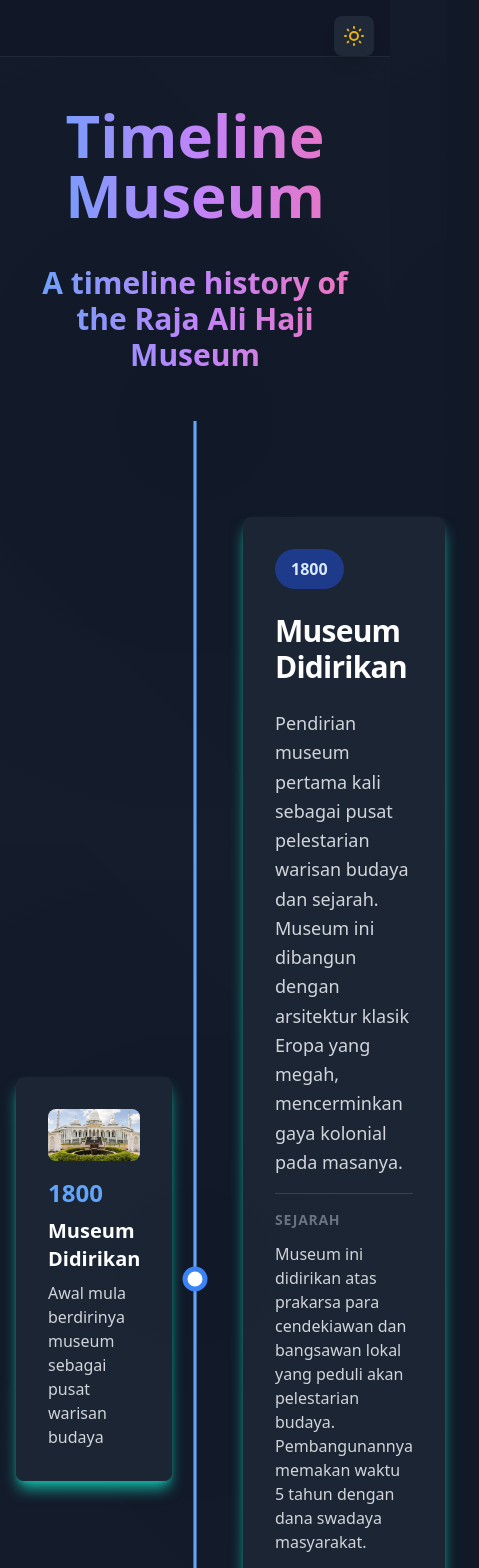
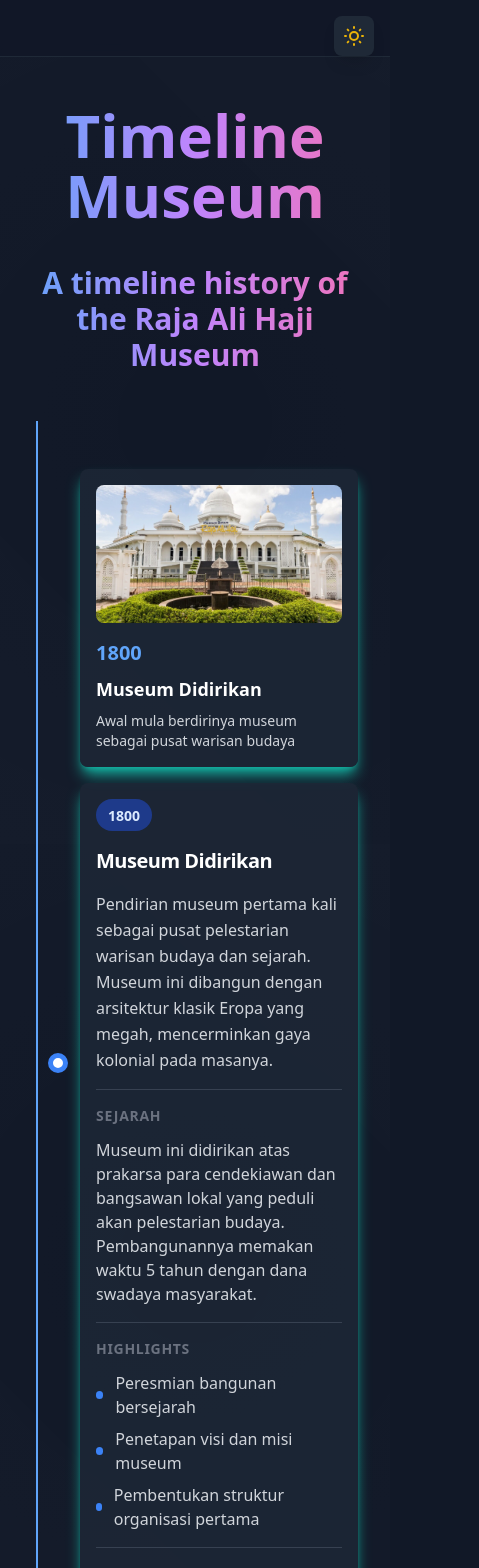
Before and after one commit to helwyza-f/timeline-history-museum, a Next.js app: page / in a window 390 px wide. Shown: the top 1568 px of the page, 479 px wide, since content can reach past the window. Built offline with nearby package versions, Linux system fonts and the light colour scheme.

Commit message:
resposive layout

```diff
--- a/src/components/Timeline.js
+++ b/src/components/Timeline.js
@@ -7,7 +7,7 @@ export default function Timeline({ events }) {
   const [visibleEvents, setVisibleEvents] = useState(new Set());
   const [scrollProgress, setScrollProgress] = useState(0);
   const timelineRef = useRef(null);
-
+  const isBottomDesc = false;
   useEffect(() => {
     const handleScroll = () => {
       if (timelineRef.current) {
@@ -68,44 +68,42 @@ export default function Timeline({ events }) {
   ];
 
   return (
-    <div className="relative w-full min-h-screen" ref={timelineRef}>
-    <div className="absolute left-1/2 top-0 bottom-0 w-[3px] bg-gray-200 dark:bg-gray-700 transform -translate-x-1/2">
-      <div
-        className="absolute left-0 top-0 w-full bg-blue-500 dark:bg-blue-400 transition-all duration-300"
-        style={{ height: `${scrollProgress}%` }}
-      />
-    </div>
+    <div className="relative w-full min-h-screen px-4 md:px-0" ref={timelineRef}>
+      {/* Timeline Center Line */}
+      <div className="absolute left-[20px] md:left-1/2 top-0 bottom-0 w-[2px] md:w-[3px] bg-gray-200 dark:bg-gray-700 transform md:-translate-x-1/2">
+        <div
+          className="absolute left-0 top-0 w-full bg-blue-500 dark:bg-blue-400 transition-all duration-300"
+          style={{ height: `${scrollProgress}%` }}
+        />
+      </div>
 
       <div className="relative max-w-7xl mx-auto">
         {events.map((event, index) => {
           const layout = layouts[index % layouts.length];
-          const isBottomDesc = layout.desc === 'bottom';
 
           return (
             <div
               key={event.id}
               data-event-id={event.id}
-              className="event-marker relative py-24"
+              className="event-marker relative py-12 md:py-24"
             >
               {/* Timeline Point */}
-              <div className="absolute left-1/2 top-1/2 -translate-x-1/2 -translate-y-1/2 z-10">
+              <div className="absolute left-[18px] md:left-1/2 top-1/2 md:-translate-x-1/2 -translate-y-1/2 z-10">
                 <div className={`
-                  w-5 h-5 rounded-full border-4 border-blue-500 bg-white
+                  w-4 h-4 md:w-5 md:h-5 rounded-full border-4 border-blue-500 bg-white
                   transition-all duration-500
                   ${visibleEvents.has(event.id.toString()) ? 'scale-125 bg-blue-500' : ''}
                 `} />
               </div>
 
-              <div className={`grid ${isBottomDesc ? 'grid-cols-1' : 'grid-cols-2'} gap-8`}>
+              <div className="grid grid-cols-1 md:grid-cols-2 gap-4 md:gap-8 pl-12 md:pl-0">
                 {/* Event Card */}
                 <div className={`
-                  ${layout.event === 'left' ? 'pr-8' : 'pl-8'}
-                  ${isBottomDesc ? 'mx-auto max-w-2xl' : ''}
-                  ${layout.event === 'right' ? 'col-start-2' : ''}
+                  ${layout.event === 'left' ? 'md:pr-8' : 'md:pl-8'}
+                  ${layout.event === 'right' ? 'md:col-start-2' : ''}
                   transition-all duration-700 transform
-                 flex items-center
                   ${visibleEvents.has(event.id.toString())
-                    ? 'opacity-100 translate-x-0 animate-slideIn'
+                    ? 'opacity-100 translate-x-0'
                     : 'opacity-0 translate-x-20'}
                 `}>
                   <TimelineEvent event={event} />
@@ -113,12 +111,11 @@ export default function Timeline({ events }) {
 
                 {/* Description Card */}
                 <div className={`
-                  ${!isBottomDesc ? (layout.desc === 'left' ? 'pr-8' : 'pl-8') : 'mx-auto max-w-2xl mt-8'}
-                  ${layout.desc === 'left' ? 'col-start-1 row-start-1' : ''}
+                  ${!isBottomDesc ? (layout.desc === 'left' ? 'md:pr-8' : 'md:pl-8') : 'mt-4 md:mt-8'}
+                  ${layout.desc === 'left' ? 'md:col-start-1 md:row-start-1' : ''}
                   transition-all duration-700 transform delay-200
-                   flex items-center
                   ${visibleEvents.has(event.id.toString())
-                    ? 'opacity-100 translate-y-0 animate-fadeIn'
+                    ? 'opacity-100 translate-y-0'
                     : 'opacity-0 translate-y-20'}
                 `}>
                   <TimelineDescription event={event} />
--- a/src/components/TimelineDescription.js
+++ b/src/components/TimelineDescription.js
@@ -9,18 +9,19 @@ export default function TimelineDescription({ event }) {
 
   return (
     <div
-      className="bg-white/80 dark:bg-gray-800/80 backdrop-blur-sm rounded-lg shadow-lg p-8 hover:shadow-xl transition-all duration-300 glow-effect cursor-glow relative z-40 card-border-light dark:card-border-dark"
+      className="bg-white/80 dark:bg-gray-800/80 backdrop-blur-sm rounded-lg p-4 md:p-8
+      relative z-40 card-border-light dark:card-border-dark glow-effect cursor-glow"
       onMouseMove={handleMouseMove}
     >
-      <div className="space-y-6">
-        <div className="inline-block px-4 py-2 bg-blue-100 dark:bg-blue-900 rounded-full">
-          <span className="text-blue-800 dark:text-blue-100 font-semibold">{event.year}</span>
+      <div className="space-y-4 md:space-y-6">
+        <div className="inline-block px-3 py-1 md:px-4 md:py-2 bg-blue-100 dark:bg-blue-900 rounded-full">
+          <span className="text-sm md:text-base text-blue-800 dark:text-blue-100 font-semibold">{event.year}</span>
         </div>
 
-        <h3 className="text-3xl font-bold tracking-tight dark:text-white">{event.title}</h3>
+        <h3 className="text-xl md:text-3xl font-bold tracking-tight dark:text-white">{event.title}</h3>
 
         <div className="space-y-4">
-          <p className="text-lg leading-relaxed text-gray-600 dark:text-gray-300">
+          <p className="text-base md:text-lg leading-relaxed text-gray-600 dark:text-gray-300">
             {event.description}
           </p>
 
--- a/src/components/TimelineEvent.js
+++ b/src/components/TimelineEvent.js
@@ -11,8 +11,8 @@ export default function TimelineEvent({ event }) {
 
   return (
     <div
-      className="bg-white/80 dark:bg-gray-800/80 backdrop-blur-sm rounded-lg p-8
-      relative z-40 card-border-light dark:card-border-dark card-hover-effect glow-effect cursor-glow flex-1"
+      className="bg-white/80 dark:bg-gray-800/80 backdrop-blur-sm rounded-lg p-4 md:p-8
+      relative z-40 card-border-light dark:card-border-dark card-hover-effect glow-effect cursor-glow"
       onMouseMove={handleMouseMove}
     >
       <div className="flex flex-col gap-4">
@@ -25,9 +25,9 @@ export default function TimelineEvent({ event }) {
           />
         </div>
         <div>
-          <div className="text-2xl font-bold text-blue-600 dark:text-blue-400">{event.year}</div>
-          <h3 className="text-xl font-semibold mt-2 dark:text-white">{event.title}</h3>
-          <p className="text-gray-600 dark:text-gray-300 mt-2">{event.shortDescription}</p>
+          <div className="text-xl md:text-2xl font-bold text-blue-600 dark:text-blue-400">{event.year}</div>
+          <h3 className="text-lg md:text-xl font-semibold mt-2 dark:text-white">{event.title}</h3>
+          <p className="text-sm md:text-base text-gray-600 dark:text-gray-300 mt-2">{event.shortDescription}</p>
         </div>
       </div>
     </div>
```
